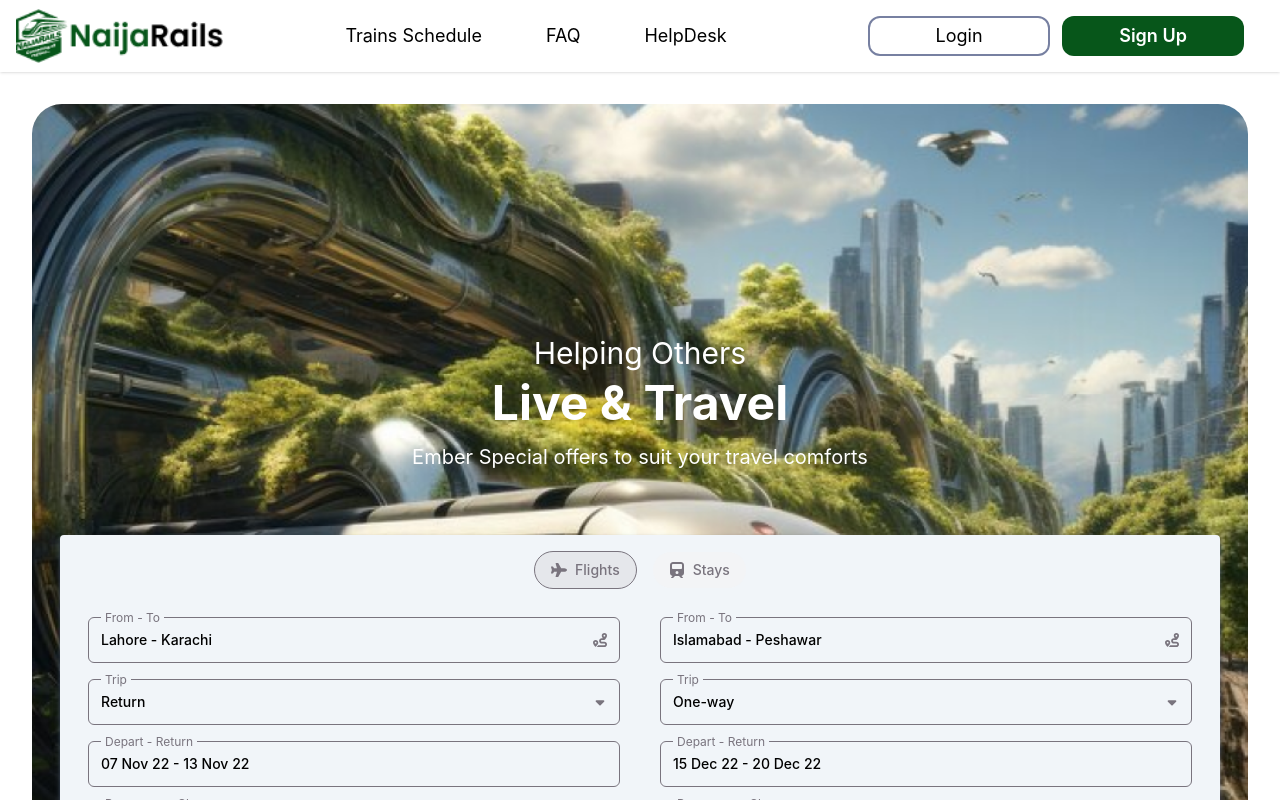
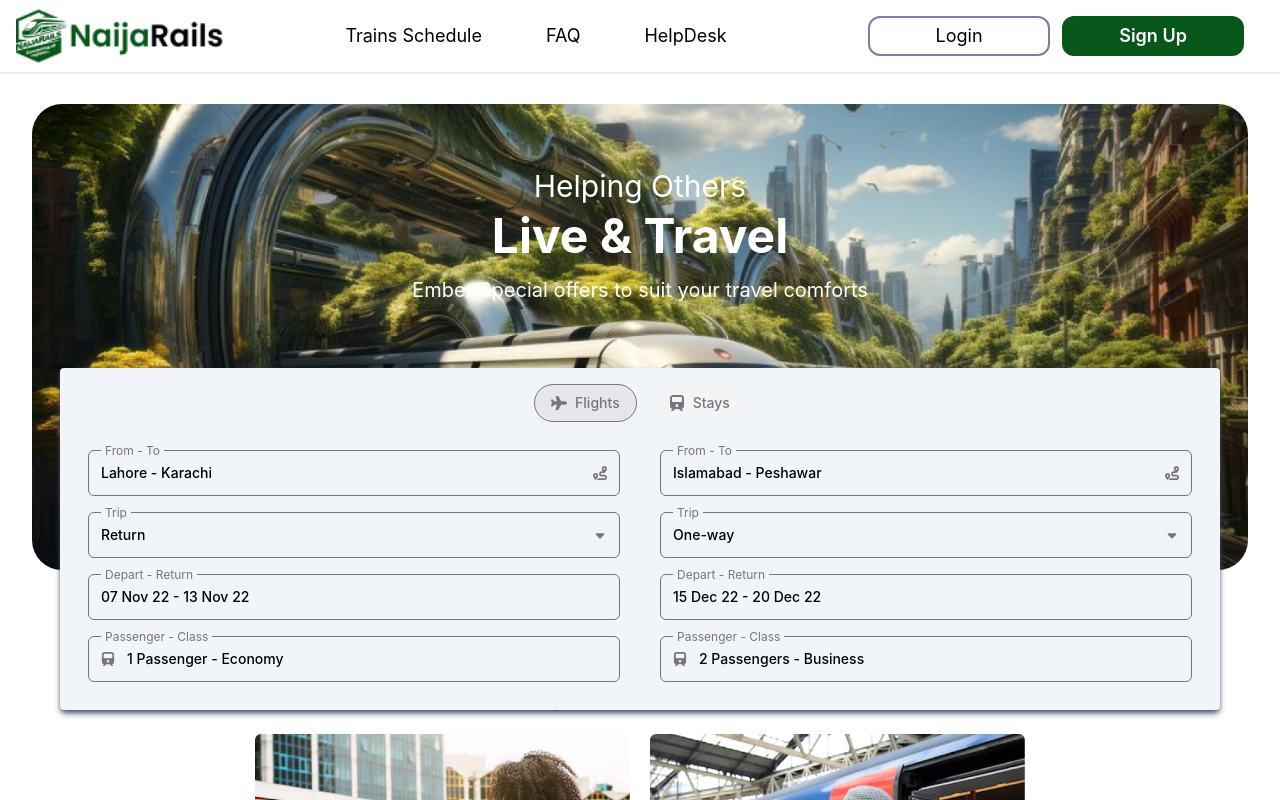
Before and after one commit to Ernestoo2/RaiilwayTransport, a React (Create React App) app: page / in a window 1280 px wide. Shown: the top 800 px of the page. Built offline with nearby package versions, Linux system fonts and the light colour scheme.

Commit message:
Railway transport

```diff
--- a/src/App.css
+++ b/src/App.css
@@ -7,7 +7,7 @@
   background-image: url("/public/Assets/BackG.png");
   background-size: cover;
   background-position: center;
-  min-height: 100vh;
+  min-height: 50px;
   display: flex;
   flex-direction: column;
   justify-content:center ;
```
